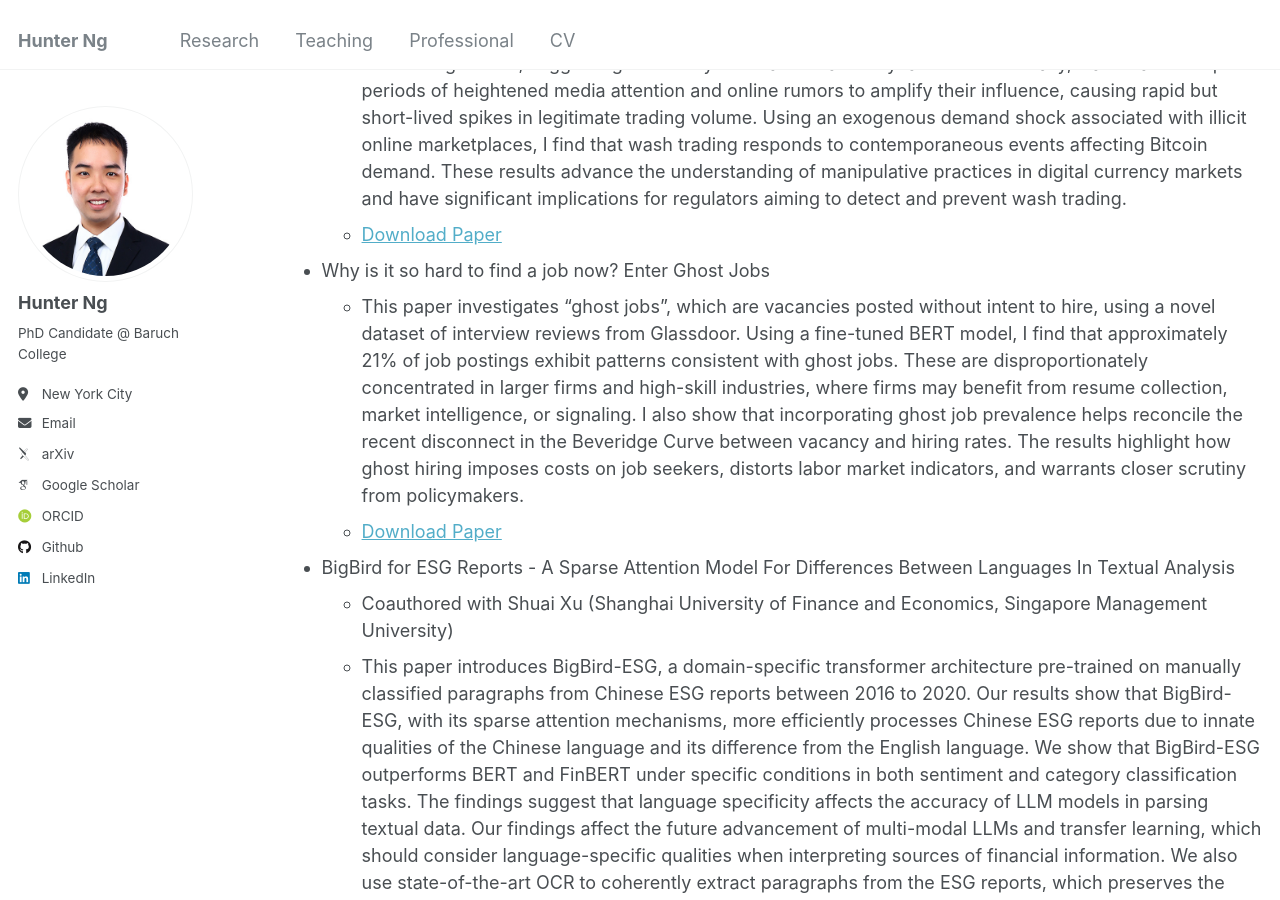
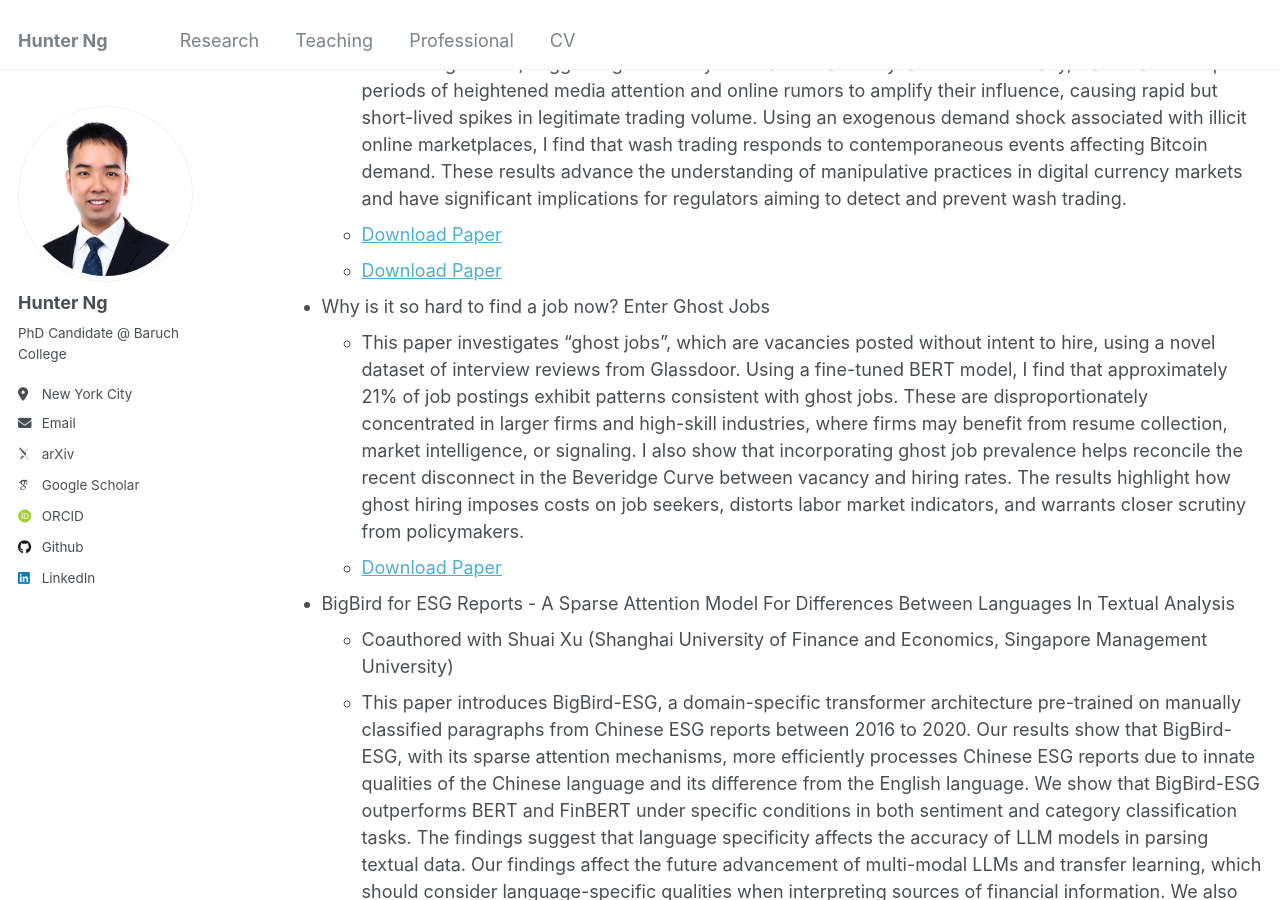
Before and after one commit to hunternbh/hunterng, a Jekyll site: the page built from _pages/research.md, in a window 1280 px wide and 900 px high, scrolled down 1387 px. Built offline with Jekyll 4.4.1, drawn with Linux system fonts in a browser that asks for light colours; some web fonts are replaced.

Commit message:
'washtradeppt'

```diff
--- a/_pages/research.md
+++ b/_pages/research.md
@@ -32,7 +32,8 @@ redirect_from:
 
 - How Wash Traders Exploit Market Conditions in Cryptocurrency Markets
   - Wash trading, the practice of simultaneously placing buy and sell orders for the same asset to inflate trading volume, has been prevalent in cryptocurrency markets. This paper investigates whether wash traders in Bitcoin act deliberately to exploit market conditions and identifies the characteristics of such manipulative behavior. Using a unique dataset of 18 million transactions from Mt. Gox, once the largest Bitcoin exchange, I find that wash trading intensifies when legitimate trading volume is low and diminishes when it is high, indicating strategic timing to maximize impact in less liquid markets. The activity also exhibits spillover effects across platforms and decreases when trading volumes in other asset classes like stocks or gold rise, suggesting sensitivity to broader market dynamics. Additionally, wash traders exploit periods of heightened media attention and online rumors to amplify their influence, causing rapid but short-lived spikes in legitimate trading volume. Using an exogenous demand shock associated with illicit online marketplaces, I find that wash trading responds to contemporaneous events affecting Bitcoin demand. These results advance the understanding of manipulative practices in digital currency markets and have significant implications for regulators aiming to detect and prevent wash trading.
-  - [Download Paper]({{ site.baseurl }}/files/deepfake.pdf)
+  - [Download Paper]({{ site.baseurl }}/files/washtrading.pdf)
+  - [Download Paper]({{ site.baseurl }}/files/washtrading-ppt.pdf)
 
 - Why is it so hard to find a job now? Enter Ghost Jobs
   - This paper investigates "ghost jobs", which are vacancies posted without intent to hire, using a novel dataset of interview reviews from Glassdoor. Using a fine-tuned BERT model, I find that approximately 21% of job postings exhibit patterns consistent with ghost jobs. These are disproportionately concentrated in larger firms and high-skill industries, where firms may benefit from resume collection, market intelligence, or signaling. I also show that incorporating ghost job prevalence helps reconcile the recent disconnect in the Beveridge Curve between vacancy and hiring rates. The results highlight how ghost hiring imposes costs on job seekers, distorts labor market indicators, and warrants closer scrutiny from policymakers.
```
Also changed, not shown: 1 other file.
